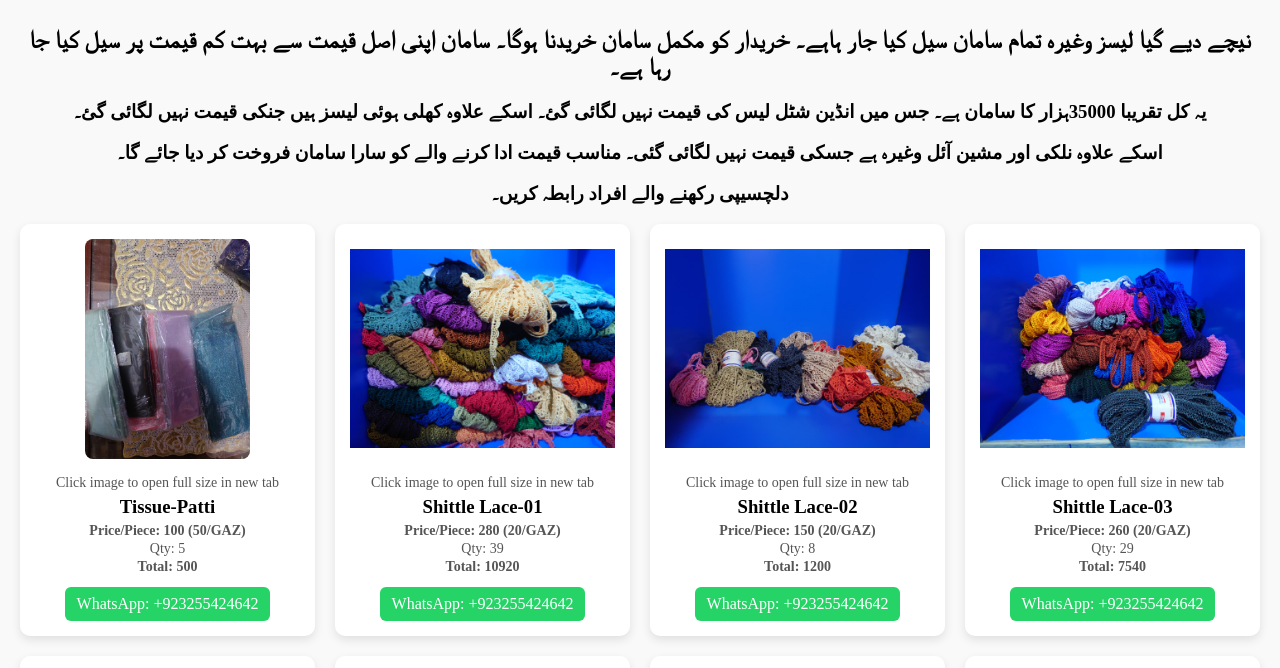
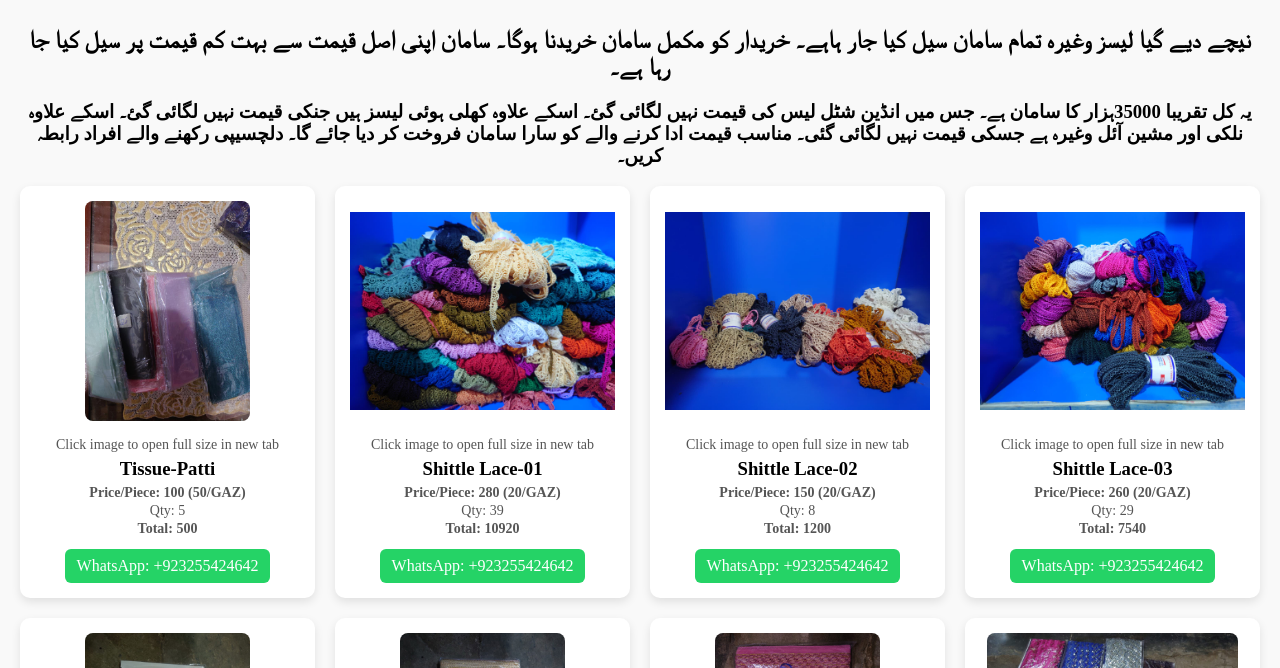
Before and after one commit to zerohelpsys/lace, a plain HTML site: page index.html in a window 1280 px wide. Shown: the part 61-729 px from the top of the page. Drawn offline with Linux system fonts and the light colour scheme; a web font is replaced by a local one.

Commit message:
Update index.html

```diff
--- a/index.html
+++ b/index.html
@@ -83,8 +83,8 @@
   نیچے دیے گیا لیسز وغیرہ تمام سامان سیل کیا جار ہاہے۔ خریدار کو مکمل سامان خریدنا ہوگا۔ سامان اپنی اصل قیمت سے بہت کم قیمت پر سیل کیا جا رہا ہے۔
 </h2>
 <h3 style="text-align: center;"ََ>یہ کل تقریبا 35000ہزار کا سامان ہے۔ جس میں انڈین شٹل لیس کی قیمت نہیں لگائی گئ۔ اسکے علاوہ کھلی ہوئی لیسز ہیں جنکی قیمت نہیں لگائی گئ۔
-    <h3 style="text-align: center;">اسکے علاوہ نلکی اور مشین آئل وغیرہ ہے جسکی قیمت نہیں لگائی گئی۔ مناسب قیمت ادا کرنے والے کو سارا سامان فروخت کر دیا جائے گا۔</h3>
-    <h3 style="text-align: center;">دلچسیپی رکھنے والے افراد رابطہ کریں۔</h3>
+    اسکے علاوہ نلکی اور مشین آئل وغیرہ ہے جسکی قیمت نہیں لگائی گئی۔ مناسب قیمت ادا کرنے والے کو سارا سامان فروخت کر دیا جائے گا۔
+    دلچسیپی رکھنے والے افراد رابطہ کریں۔</h3>
 <div class="product-grid">
   <!-- PRODUCT 1 -->
   <div class="product">
```
